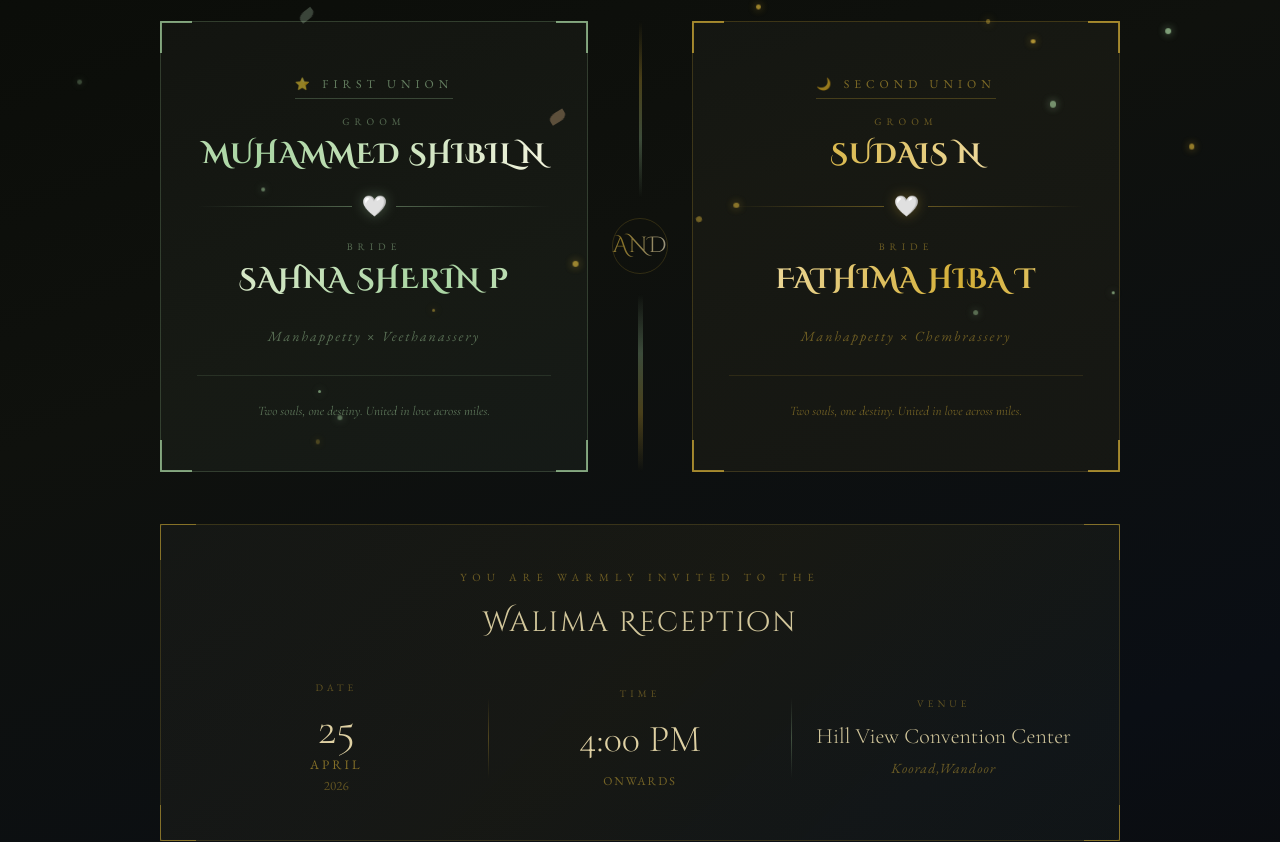
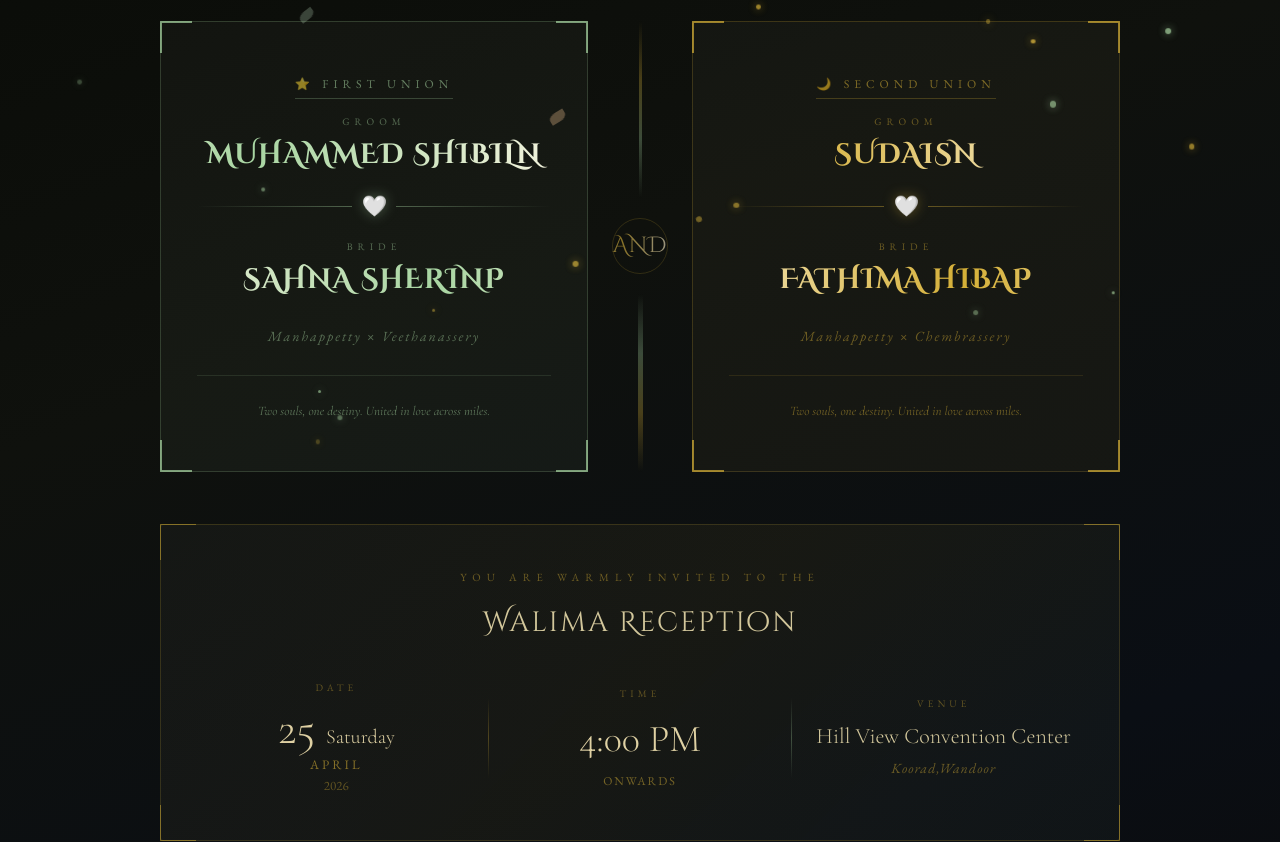
Before and after one commit to Sudaisneelambra/Invitation, a React (Vite) app: page / in a window 1280 px wide. Shown: the part 320-1162 px from the top of the page. Built offline with nearby package versions, Linux system fonts and the light colour scheme.

Commit message:
mistakes solved

```diff
--- a/src/pages/Invitation.jsx
+++ b/src/pages/Invitation.jsx
@@ -25,8 +25,10 @@ const FIREFLIES = Array.from({ length: 25 }, (_, i) => ({
 }));
 
 const COUPLE1 = {
-  groom: "MUHAMMED SHIBIL N",
-  bride: "SAHNA SHERIN P",
+  groom: "MUHAMMED SHIBIL",
+  Ginitial: "N",
+  bride: "SAHNA SHERIN",
+  Binitial: "P",
   groomShort: "Shibil",
   brideShort: "Shahna",
   accent: "#a8d5a2",
@@ -38,8 +40,10 @@ const COUPLE1 = {
 };
 
 const COUPLE2 = {
-  groom: "SUDAIS N",
-  bride: "FATHIMA HIBA T",
+  groom: "SUDAIS",
+  Ginitial: "N",
+  bride: "FATHIMA HIBA",
+  Binitial: "P",
   groomShort: "Sudais",
   brideShort: "Hiba",
   accent: "#d4af37",
@@ -123,7 +127,8 @@ function CoupleCard({ couple, side, revealed, delay }) {
           animation: "shimmer 4s linear infinite",
           lineHeight: 1.3,
           letterSpacing: 1,
-        }}>{couple.groom}</h2>
+        }}
+        ><span className={`${couple.groomShort == 'Shibil' ? 'mr-[16px]': "mr-2"}`}>{couple.groom}</span><span>{couple.Ginitial}</span></h2>
       </div>
 
       {/* Heart connector */}
@@ -166,7 +171,7 @@ function CoupleCard({ couple, side, revealed, delay }) {
           animation: "shimmer 4s linear infinite 0.5s",
           lineHeight: 1.3,
           letterSpacing: 1,
-        }}>{couple.bride}</h2>
+        }}><span className="mr-2">{couple.bride}</span><span>{couple.Binitial}</span></h2>
       </div>
 
       {/* Origin tag */}
@@ -741,7 +746,11 @@ export default function Invitation() {
                   lineHeight: 1,
                 }}
               >
-                25
+                25&nbsp;
+                <span
+                style={{
+                  fontSize: "clamp(12px,5vw,20px)",
+                }}>Saturday</span>
               </p>
               <p
                 style={{
@@ -765,6 +774,7 @@ export default function Invitation() {
               >
                 2026
               </p>
+
             </div>
 
             <div
@@ -905,7 +915,7 @@ export default function Invitation() {
               },
               {
                 role: "Family of the Bride",
-                name: "Sahna Sherin",
+                name: "Sahna Sherin P",
                 sub: "Parents & Relatives",
               },
               {
```
